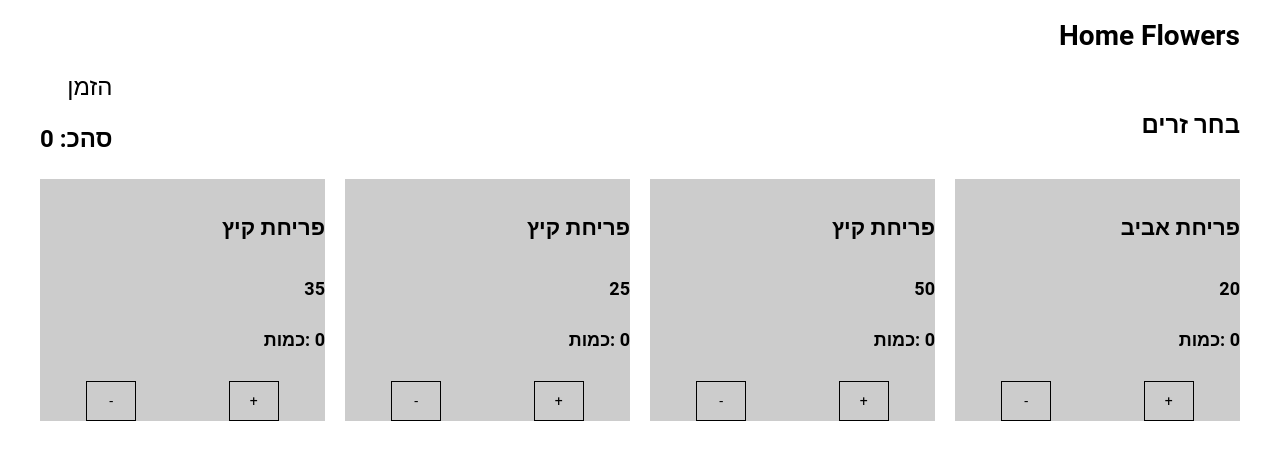
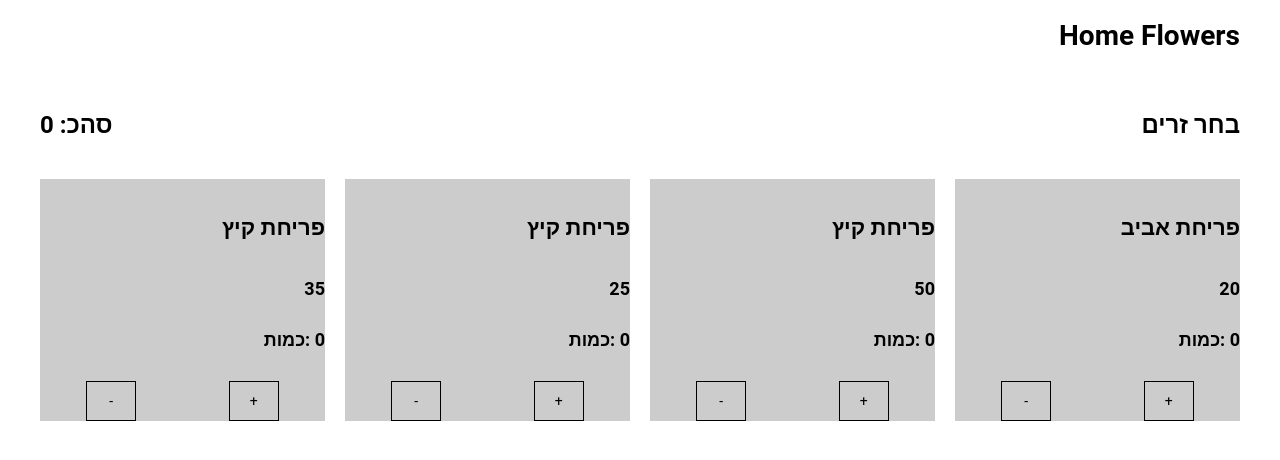
Before and after one commit to yuvalshimoni/home-flowers, a React (Create React App) app: page / in a window 1280 px wide. Shown: the top 460 px of the page. Built offline with nearby package versions, Linux system fonts and the light colour scheme; what jss-rtl would draw is missing.

Commit message:
Products finish ui

```diff
--- a/src/products/components/Products.tsx
+++ b/src/products/components/Products.tsx
@@ -1,6 +1,7 @@
 import React, { useMemo, useState, useCallback } from 'react';
 import styled from 'styled-components';
 import { useAppState } from 'shared/hooks';
+import { useHistory } from 'react-router-dom';
 import { Product, ProductType, FlexRowSpaceBetween } from 'shared/components';
 import { getTotalCart } from 'shared/utils';
 import SelectTarget from './SelectTarget';
@@ -19,7 +20,7 @@ const Total = styled.h3`
   font-size: ${({ theme }) => theme.sizes.xl}px;
 `;
 
-const Buttom = styled.div`
+const Button = styled.div`
   cursor: pointer;
   font-size: ${({ theme }) => theme.sizes.xl}px;
 `;
@@ -55,14 +56,22 @@ const products: Array<ProductType> = [
 ];
 
 const Products = (): JSX.Element => {
+  const history = useHistory();
   const {
     cart,
     costumerDetails: { target },
   } = useAppState();
 
-  const [displaySelectTarget, setDisplaySelectTarget] = useState<boolean>(!!target?.name);
+  const isTargetSelected = useMemo(() => !!target?.name, [target]);
+  const [displaySelectTarget, setDisplaySelectTarget] = useState<boolean>(isTargetSelected);
 
-  const showSelectTarget = useCallback(() => setDisplaySelectTarget(true), []);
+  const handleActionButton = useCallback(() => {
+    if (isTargetSelected) {
+      history.push('/details');
+    } else {
+      setDisplaySelectTarget(true);
+    }
+  }, [history, isTargetSelected]);
 
   const total = useMemo<number>(() => getTotalCart(cart), [cart]);
 
@@ -72,7 +81,9 @@ const Products = (): JSX.Element => {
         <div>{displaySelectTarget ? <SelectTarget /> : <Title>בחר זרים</Title>}</div>
 
         <div>
-          <Buttom onClick={showSelectTarget}>הזמן</Buttom>
+          {!!total && (
+            <Button onClick={handleActionButton}>{isTargetSelected ? 'המשך' : 'הזמן'}</Button>
+          )}
           <Total>סהכ: {total}</Total>
         </div>
       </Head>
```
